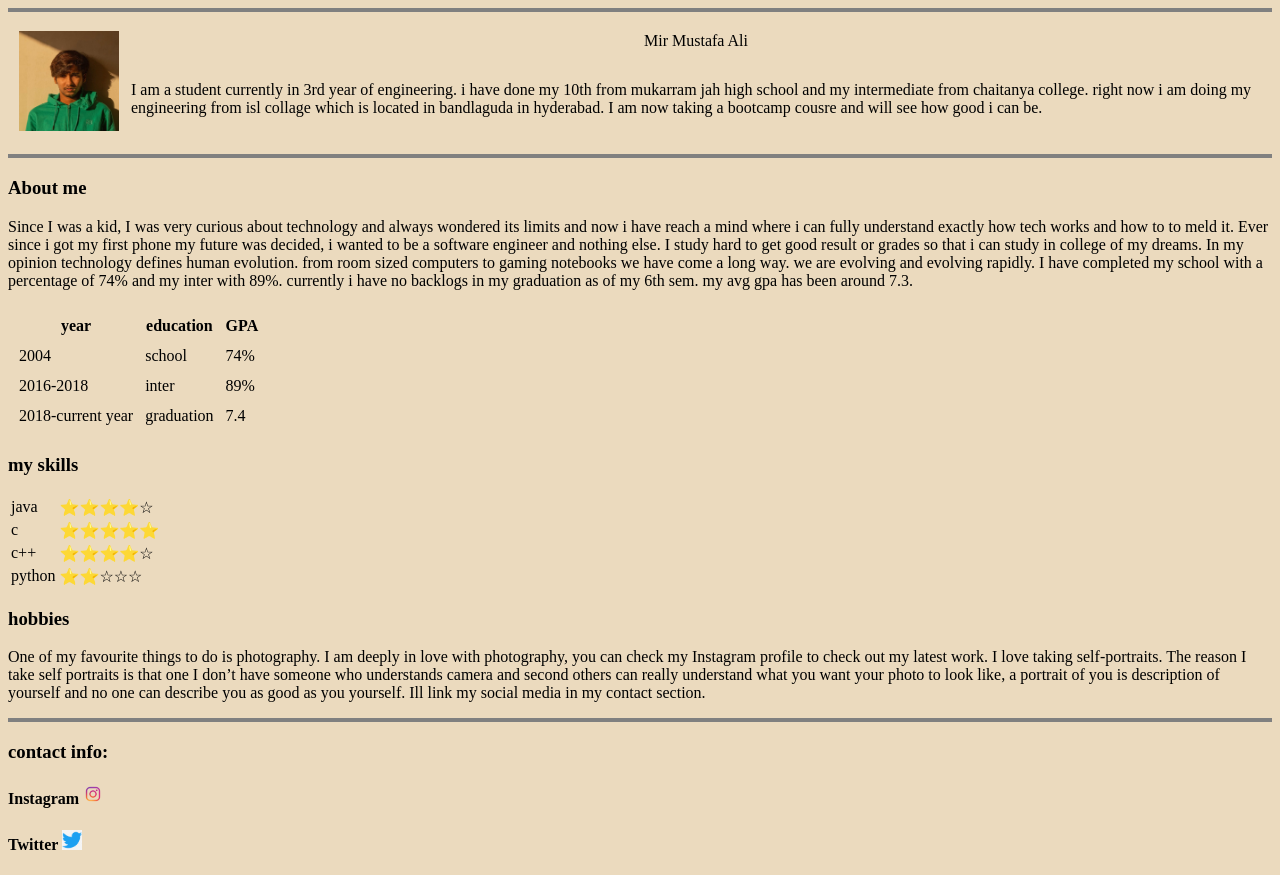
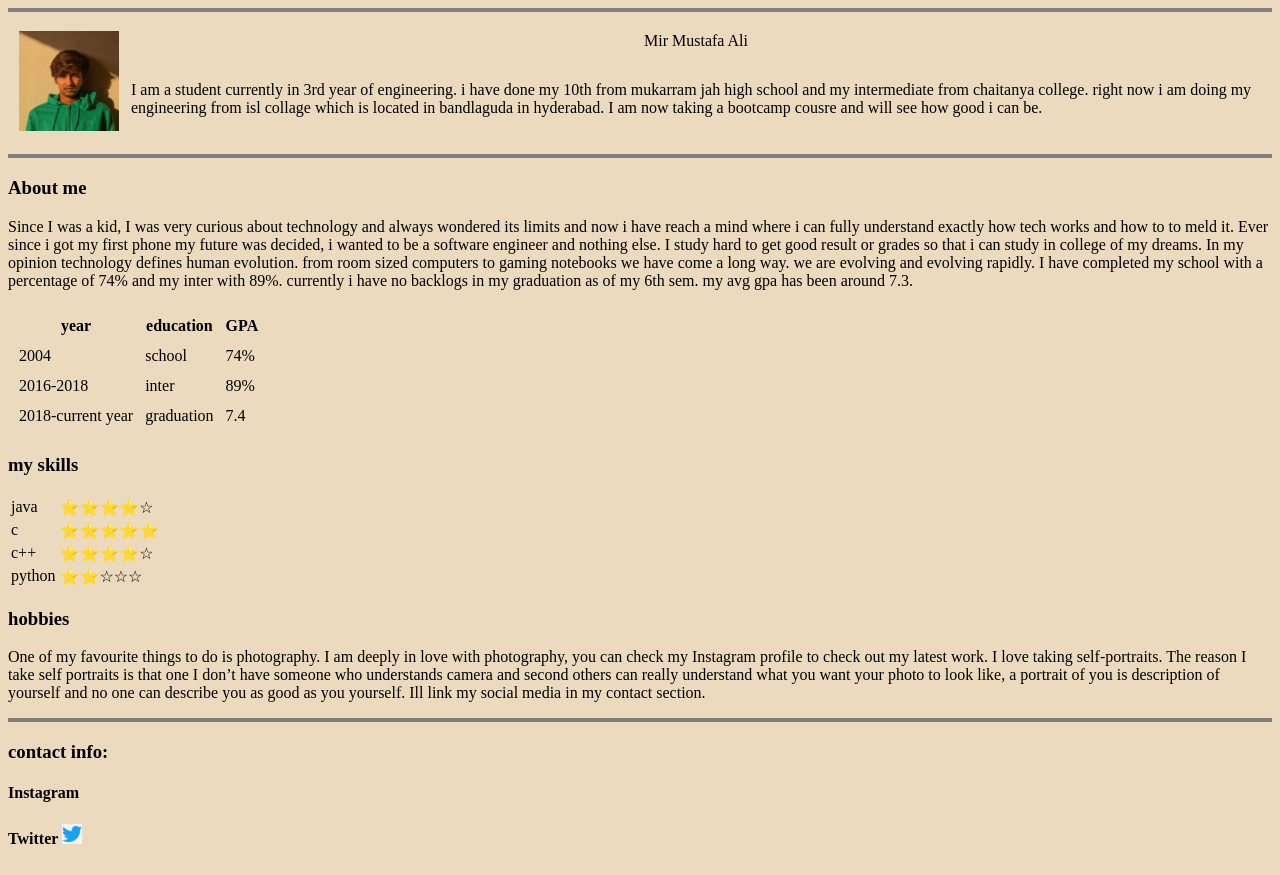
Before and after one commit to mirmustafa/my-first-htm-file, a plain HTML site: page index.html in a window 1280 px wide. Drawn offline with Linux system fonts and the light colour scheme; files whose address does not match are found by name.

Commit message:
Update index.html

```diff
--- a/index.html
+++ b/index.html
@@ -57,6 +57,6 @@
 <p> One of my favourite things to do is photography. I am deeply in love with photography, you can check my Instagram profile to check out my latest work. I love taking self-portraits. The reason I take self portraits is that one I don’t have someone who understands camera and second others can really understand what you want your photo to look like, a portrait of you is description of yourself and no one can describe you as good as you yourself. Ill link my social media in my contact section.</p>
 </body><hr size="4" noshade>
 <h3> contact info:</h3>
-<h4>Instagram <a href="https://www.instagram.com/ll_hur_ll/"><img src="D:\web develpopment\HTML- personal file\instagram.png" alt="" width="20"></a></h4>
+<h4>Instagram <a href="https://www.instagram.com/ll_hur_ll/"><img src="my-first-htm-file/instagram.pngg" alt="" width="20"></a></h4>
 <h4>Twitter <a href="https://twitter.com/MirMust39930203"><img src="D:\web develpopment\HTML- personal file\twitter.png" alt="" width="20"></a></h4>
 </html>
```
